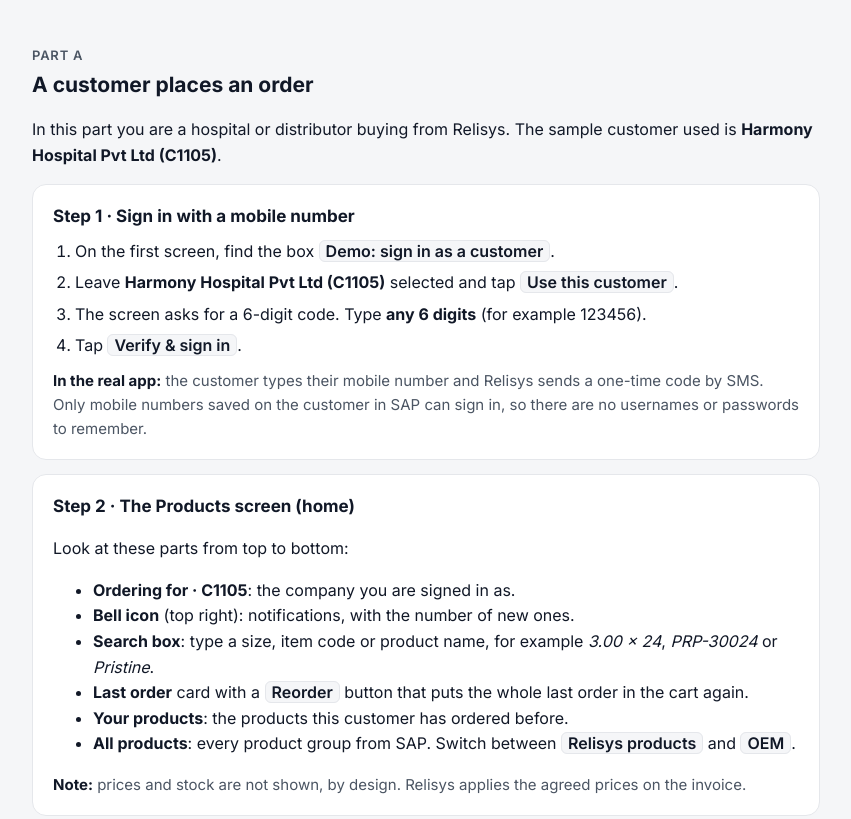
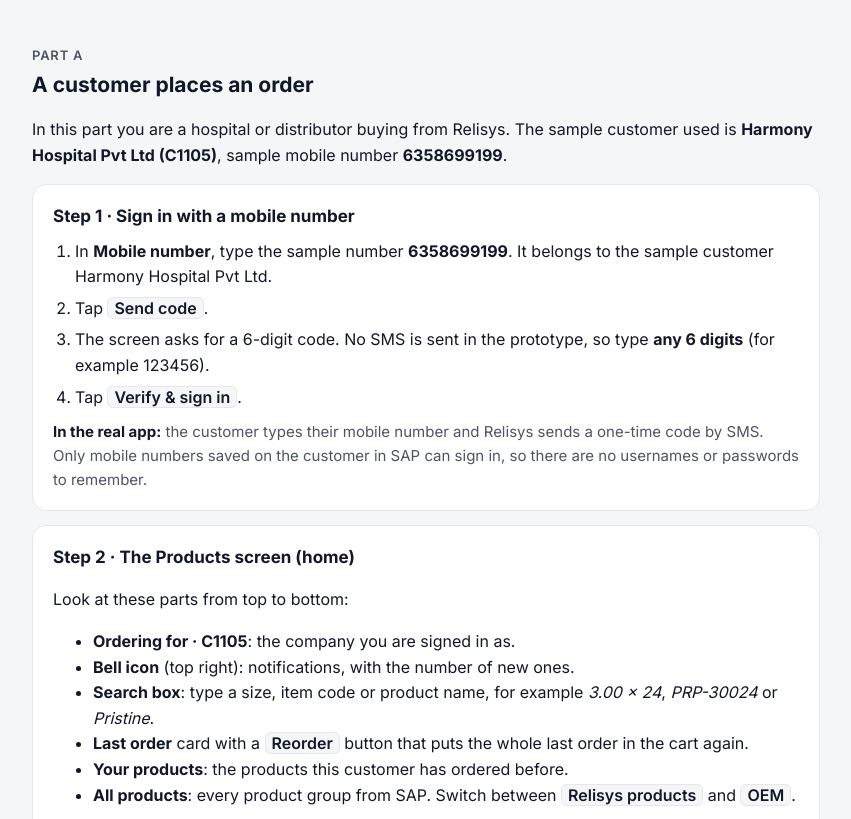
Before and after one commit to Varshith79/relisys-order-prototype, a plain HTML site: page guide.html in a window 1280 px wide. Shown: the part 1427-2246 px from the top of the page, without its empty margins (214-1065 px from the left). Drawn offline with Linux system fonts and the light colour scheme.

Commit message:
Add files via upload

```diff
--- a/guide.html
+++ b/guide.html
@@ -94,14 +94,14 @@ footer{margin-top:48px;color:var(--muted);font-size:14px;border-top:1px solid va
 <div class="tip">If your browser window is narrow, only the Android phone is shown. Widen the window to see the iPhone too.</div>
 
 <h2 id="customer"><small>Part A</small>A customer places an order</h2>
-<p>In this part you are a hospital or distributor buying from Relisys. The sample customer used is <b>Harmony Hospital Pvt Ltd (C1105)</b>.</p>
+<p>In this part you are a hospital or distributor buying from Relisys. The sample customer used is <b>Harmony Hospital Pvt Ltd (C1105)</b>, sample mobile number <b>6358699199</b>.</p>
 
 <div class="step">
   <h3>Step 1 · Sign in with a mobile number</h3>
   <ol class="do">
-    <li>On the first screen, find the box <span class="ui">Demo: sign in as a customer</span>.</li>
-    <li>Leave <b>Harmony Hospital Pvt Ltd (C1105)</b> selected and tap <span class="ui">Use this customer</span>.</li>
-    <li>The screen asks for a 6-digit code. Type <b>any 6 digits</b> (for example 123456).</li>
+    <li>In <b>Mobile number</b>, type the sample number <b>6358699199</b>. It belongs to the sample customer Harmony Hospital Pvt Ltd.</li>
+    <li>Tap <span class="ui">Send code</span>.</li>
+    <li>The screen asks for a 6-digit code. No SMS is sent in the prototype, so type <b>any 6 digits</b> (for example 123456).</li>
     <li>Tap <span class="ui">Verify &amp; sign in</span>.</li>
   </ol>
   <p class="see"><b>In the real app:</b> the customer types their mobile number and Relisys sends a one-time code by SMS. Only mobile numbers saved on the customer in SAP can sign in, so there are no usernames or passwords to remember.</p>
@@ -255,7 +255,7 @@ footer{margin-top:48px;color:var(--muted);font-size:14px;border-top:1px solid va
   <h3>Step 15 · Stop a customer from signing in</h3>
   <ol class="do">
     <li>Go to <span class="ui">Customers</span>, tap a customer, and switch off <span class="ui">Allow sign-in</span>. The customer now shows as <b>Blocked</b>.</li>
-    <li>Tap <span class="ui">Sign out</span> (top right) and try to sign in as that customer from the demo list. The app says sign-in is turned off and asks them to contact Relisys.</li>
+    <li>Tap <span class="ui">Sign out</span> (top right). On the sign-in screen, type that customer's number and tap <span class="ui">Send code</span>. The app says sign-in is turned off and asks them to contact Relisys. (Block <b>Harmony Hospital Pvt Ltd</b> to try this with the number you already know, 6358699199.)</li>
     <li>Sign in as staff again (Step 11) and switch <span class="ui">Allow sign-in</span> back on.</li>
   </ol>
 </div>
@@ -291,7 +291,7 @@ footer{margin-top:48px;color:var(--muted);font-size:14px;border-top:1px solid va
 <h2 id="real"><small>Reference</small>What is real and what is demo only</h2>
 <table>
   <tr><th>In this prototype</th><th>In the finished app</th></tr>
-  <tr><td>Pick a customer from a list; any 6-digit code works</td><td>Customer types their mobile number and gets a real SMS code</td></tr>
+  <tr><td>Type a sample mobile number; no SMS is sent and any 6-digit code works</td><td>Customer types their mobile number and gets a real SMS code</td></tr>
   <tr><td>Pick a staff user; no password is checked</td><td>SAP checks the staff username and password</td></tr>
   <tr><td>Orders are saved only in your browser</td><td>Orders go into SAP as Sales Orders</td></tr>
   <tr><td>SAP data as of 26 Nov 2026</td><td>Live data from SAP, always up to date</td></tr>
```
Also changed, not shown: index.html (+7 -1 lines), phone.html (+1 -7 lines).
